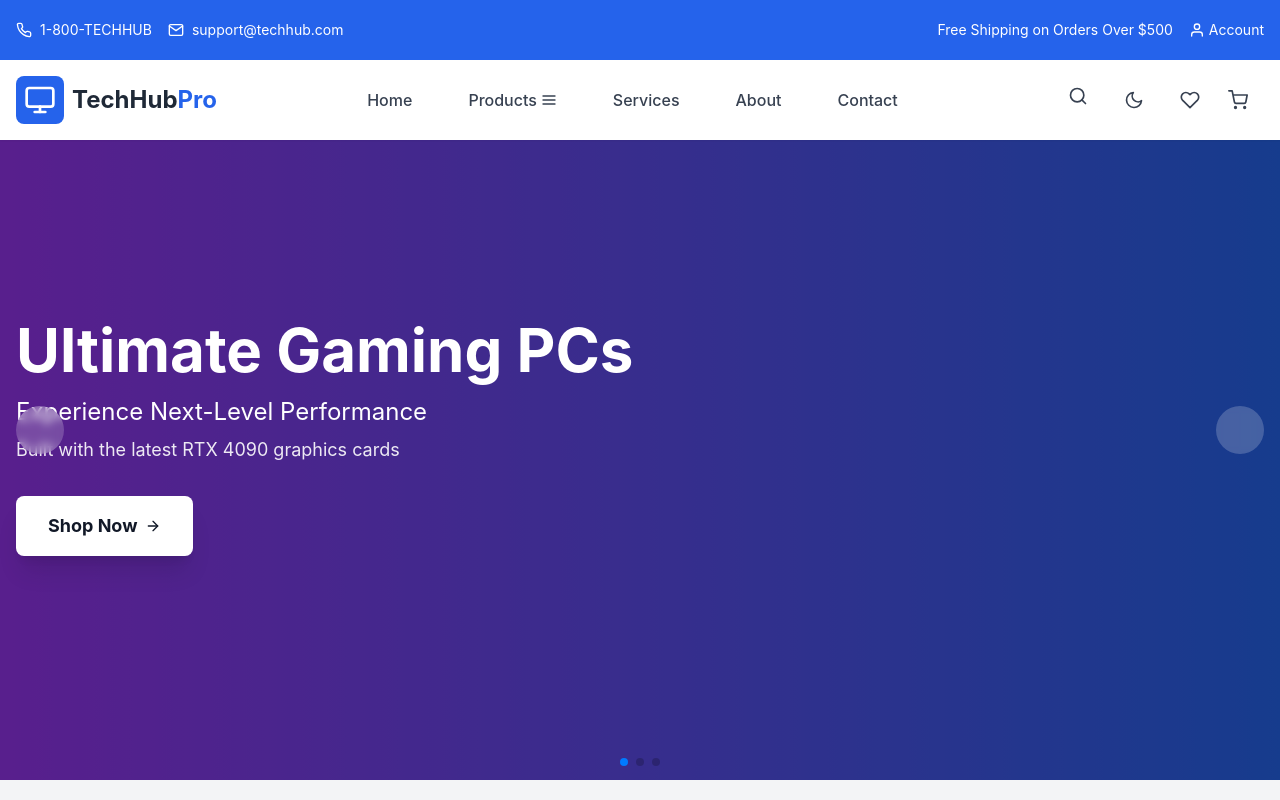
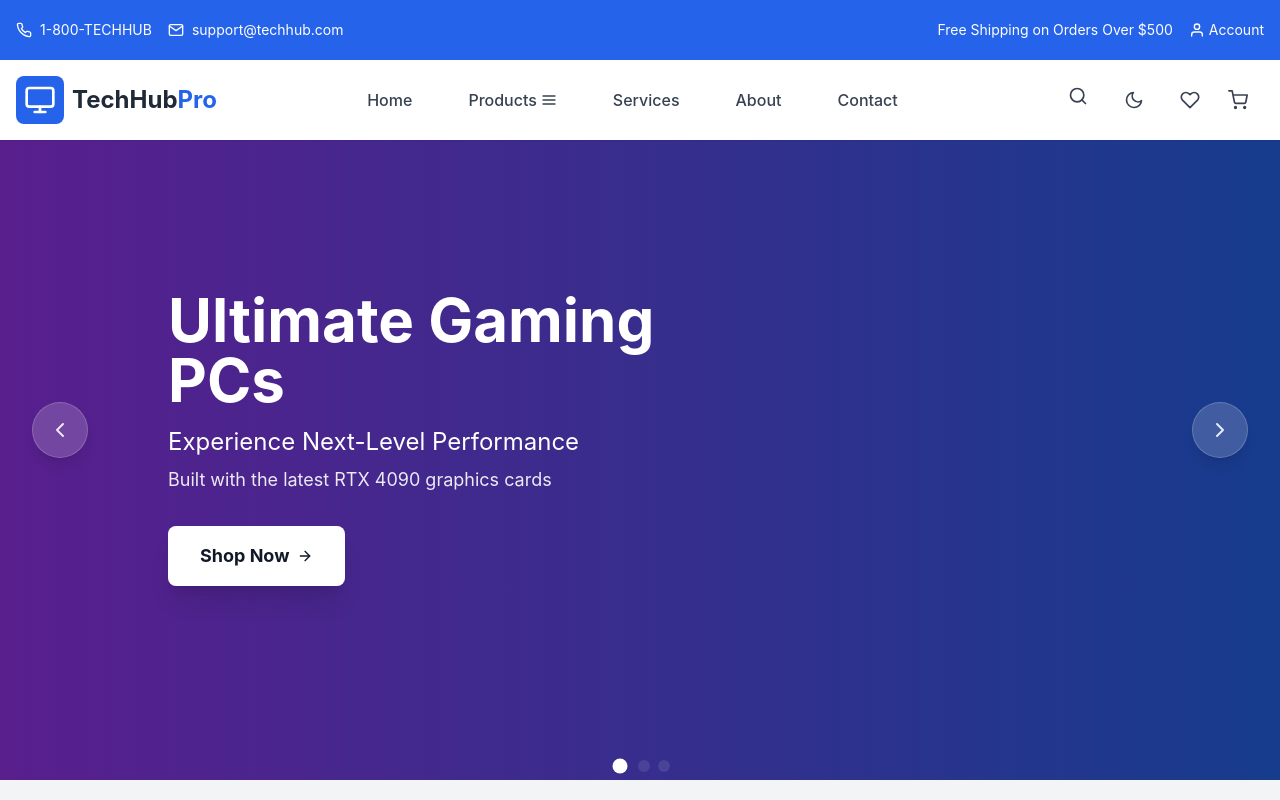
Before and after one commit to Yasindu20/Techhub-Pro-Computer-Shop, a React (Create React App) app: page / in a window 1280 px wide. Shown: the top 800 px of the page. Built offline with nearby package versions, Linux system fonts and the light colour scheme.

Commit message:
Nav Errors fixed

```diff
--- a/src/pages/Home.jsx
+++ b/src/pages/Home.jsx
@@ -5,7 +5,8 @@ import { Swiper, SwiperSlide } from 'swiper/react';
 import { Navigation, Pagination, Autoplay } from 'swiper/modules';
 import {
   FiTruck, FiShield, FiRefreshCw, FiHeadphones,
-  FiCpu, FiMonitor, FiHardDrive, FiTool, FiArrowRight
+  FiCpu, FiMonitor, FiHardDrive, FiTool, FiArrowRight,
+  FiChevronLeft, FiChevronRight
 } from 'react-icons/fi';
 import ProductCard from '../components/products/ProductCard';
 import { featuredProducts } from '../data/products';
@@ -105,8 +106,8 @@ const Home = () => {
         <Swiper
           modules={[Navigation, Pagination, Autoplay]}
           navigation={{
-            nextEl: '.swiper-button-next',
-            prevEl: '.swiper-button-prev',
+            nextEl: '.hero-swiper-button-next',
+            prevEl: '.hero-swiper-button-prev',
           }}
           pagination={{
             clickable: true,
@@ -115,45 +116,100 @@ const Home = () => {
           }}
           autoplay={{ delay: 5000, disableOnInteraction: false }}
           loop
-          className="h-full">
+          className="h-full hero-slider">
           {heroSlides.map((slide) => (
             <SwiperSlide key={slide.id}>
               <div className={`relative h-full bg-gradient-to-r ${slide.gradient}`}>
                 <div className="absolute inset-0 bg-black/40" />
-                <div className="mobile-container h-full flex items-center relative z-10 safe-area-top">
+
+                {/* Content Container - Mobile & Desktop Responsive */}
+                <div className="h-full flex items-center relative z-10 safe-area-top">
+                  <div className="w-full px-4 sm:px-6 lg:px-8 max-w-screen-2xl mx-auto">
+
+                    {/* Mobile Layout (sm and below) */}
+                    <div className="block lg:hidden">
                       <motion.div
                         initial={{ opacity: 0, x: -50 }}
                         animate={{ opacity: 1, x: 0 }}
                         transition={{ duration: 0.8 }}
-                    className="max-w-2xl text-white">
-                    <h1 className="text-3xl sm:text-4xl md:text-5xl lg:text-6xl font-bold mb-4 leading-tight">
+                        className="text-white px-12 sm:px-16 text-center">
+                        <h1 className="text-2xl sm:text-3xl md:text-4xl font-bold mb-4 leading-tight">
                           {slide.title}
                         </h1>
-                    <p className="text-lg sm:text-xl lg:text-2xl mb-2">{slide.subtitle}</p>
-                    <p className="text-sm sm:text-base lg:text-lg mb-6 sm:mb-8 opacity-90">
+                        <p className="text-base sm:text-lg mb-2">
+                          {slide.subtitle}
+                        </p>
+                        <p className="text-sm sm:text-base mb-6 opacity-90">
                           {slide.description}
                         </p>
                         <Link to={slide.link}>
-                      <button className="bg-white text-gray-900 px-6 py-3 sm:px-8 sm:py-4 rounded-lg
-                        font-bold text-sm sm:text-base lg:text-lg hover:bg-gray-100 transform hover:scale-105
+                          <button className="bg-white text-gray-900 px-6 py-3 sm:px-8 sm:py-4
+                            rounded-lg font-bold text-sm sm:text-base hover:bg-gray-100
+                            transform hover:scale-105 transition-all duration-300 shadow-xl
+                            flex items-center space-x-2 touch-target mx-auto">
+                            <span>Shop Now</span>
+                            <FiArrowRight className="w-4 h-4" />
+                          </button>
+                        </Link>
+                      </motion.div>
+                    </div>
+
+                    {/* Desktop Layout (lg and above) */}
+                    <div className="hidden lg:block">
+                      <div className="grid grid-cols-12 gap-8 items-center">
+                        {/* Left spacing for navigation arrow */}
+                        <div className="col-span-1 xl:col-span-1"></div>
+
+                        {/* Text Content */}
+                        <motion.div
+                          initial={{ opacity: 0, x: -50 }}
+                          animate={{ opacity: 1, x: 0 }}
+                          transition={{ duration: 0.8 }}
+                          className="col-span-7 xl:col-span-6 text-white pl-8 pr-8">
+                          <h1 className="text-5xl xl:text-6xl font-bold mb-4 leading-tight max-w-2xl">
+                            {slide.title}
+                          </h1>
+                          <p className="text-xl xl:text-2xl mb-2 max-w-xl">
+                            {slide.subtitle}
+                          </p>
+                          <p className="text-lg mb-8 opacity-90 max-w-lg">
+                            {slide.description}
+                          </p>
+                          <Link to={slide.link}>
+                            <button className="bg-white text-gray-900 px-8 py-4 rounded-lg
+                              font-bold text-lg hover:bg-gray-100 transform hover:scale-105
                               transition-all duration-300 shadow-xl flex items-center space-x-2 touch-target">
                               <span>Shop Now</span>
                               <FiArrowRight className="w-4 h-4" />
                             </button>
                           </Link>
                         </motion.div>
+
+                        {/* Right spacing for navigation arrow */}
+                        <div className="col-span-4 xl:col-span-5"></div>
+                      </div>
+                    </div>
+
+                  </div>
                 </div>
               </div>
             </SwiperSlide>
           ))}
 
-          {/* Custom Navigation */}
-          <div className="swiper-button-prev !left-4 !w-10 !h-10 sm:!w-12 sm:!h-12 !mt-0
-            !top-1/2 !-translate-y-1/2 !bg-white/20 !backdrop-blur-sm !rounded-full
-            hover:!bg-white/30 !text-white after:!text-sm sm:after:!text-base" />
-          <div className="swiper-button-next !right-4 !w-10 !h-10 sm:!w-12 sm:!h-12 !mt-0
-            !top-1/2 !-translate-y-1/2 !bg-white/20 !backdrop-blur-sm !rounded-full
-            hover:!bg-white/30 !text-white after:!text-sm sm:after:!text-base" />
+          {/* Custom Navigation Arrows */}
+          <div className="hero-swiper-button-prev group">
+            <div className="nav-button-inner">
+              <FiChevronLeft className="w-4 h-4 sm:w-5 sm:h-5 lg:w-6 lg:h-6" />
+            </div>
+          </div>
+          <div className="hero-swiper-button-next group">
+            <div className="nav-button-inner">
+              <FiChevronRight className="w-4 h-4 sm:w-5 sm:h-5 lg:w-6 lg:h-6" />
+            </div>
+          </div>
+
+          {/* Custom Pagination */}
+          <div className="swiper-pagination !bottom-6 sm:!bottom-8"></div>
         </Swiper>
       </section>
 
--- a/src/styles/globals.css
+++ b/src/styles/globals.css
@@ -104,6 +104,57 @@
   .product-grid {
     @apply grid grid-cols-2 sm:grid-cols-2 lg:grid-cols-3 xl:grid-cols-4 gap-3 sm:gap-6;
   }
+
+  /* Hero Slider Navigation Styles - UPDATED FOR MOBILE */
+  .hero-slider .hero-swiper-button-prev,
+  .hero-slider .hero-swiper-button-next {
+    @apply absolute top-1/2 -translate-y-1/2 z-20 cursor-pointer
+           opacity-90 hover:opacity-100 transition-all duration-300;
+  }
+
+  .hero-slider .hero-swiper-button-prev {
+    @apply left-2 sm:left-3 md:left-4 lg:left-6 xl:left-8;
+  }
+
+  .hero-slider .hero-swiper-button-next {
+    @apply right-2 sm:right-3 md:right-4 lg:right-6 xl:right-8;
+  }
+
+  .hero-slider .nav-button-inner {
+    @apply w-8 h-8 sm:w-10 sm:h-10 lg:w-12 lg:h-12 xl:w-14 xl:h-14
+           bg-white/20 backdrop-blur-sm rounded-full
+           flex items-center justify-center text-white
+           border border-white/20 shadow-lg
+           hover:bg-white/30 hover:scale-110 hover:border-white/40
+           transition-all duration-300 group-active:scale-95
+           touch-target;
+  }
+
+  /* Mobile specific navigation adjustments */
+  @media (max-width: 480px) {
+    .hero-slider .hero-swiper-button-prev,
+    .hero-slider .hero-swiper-button-next {
+      @apply opacity-80;
+    }
+
+    .hero-slider .nav-button-inner {
+      @apply w-8 h-8 bg-black/50 border-white/30;
+    }
+  }
+
+  /* Enhanced Swiper Pagination */
+  .hero-slider .swiper-pagination {
+    @apply flex justify-center space-x-2;
+  }
+
+  .hero-slider .swiper-pagination-bullet {
+    @apply w-2 h-2 sm:w-3 sm:h-3 bg-white/50 rounded-full cursor-pointer
+           transition-all duration-300 hover:bg-white/70 touch-target;
+  }
+
+  .hero-slider .swiper-pagination-bullet-active {
+    @apply bg-white scale-125;
+  }
 }
 
 /* Custom scrollbar */
@@ -124,7 +175,7 @@
   @apply bg-gray-500 dark:bg-gray-500;
 }
 
-/* Line clamp utilities with both webkit and standard properties */
+/* Line clamp utilities */
 .line-clamp-1 {
   overflow: hidden;
   display: -webkit-box;
@@ -236,3 +287,9 @@
 .focus-visible:focus {
   @apply outline-2 outline-primary-600 outline-offset-2;
 }
+
+/* Enhanced navigation button hover effects */
+.hero-slider .hero-swiper-button-prev:hover .nav-button-inner,
+.hero-slider .hero-swiper-button-next:hover .nav-button-inner {
+  @apply shadow-2xl;
+}
```
Lines whose indentation alone changed are shown as unchanged.
